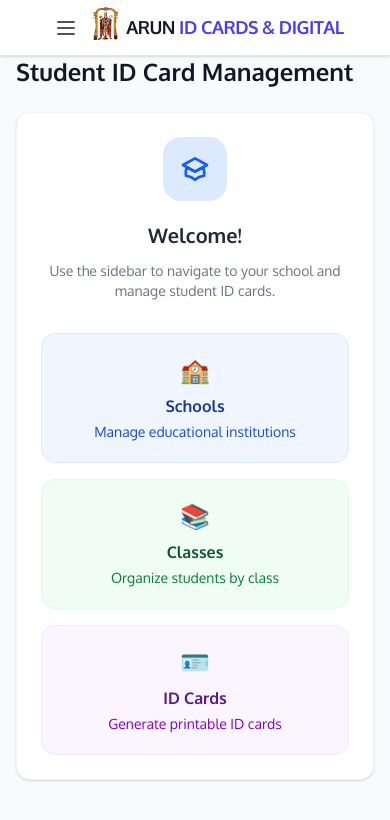
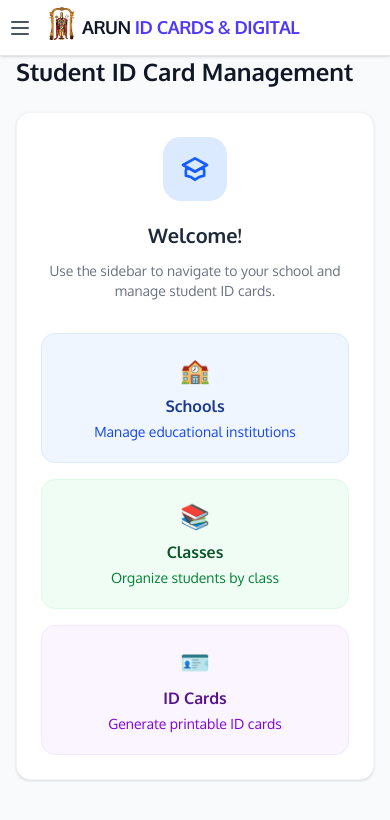
Before and after one commit to genial-mani/student-id-card-management, a Next.js app: page / in a window 390 px wide. Shown: the top 820 px of the page. Built offline with nearby package versions, Linux system fonts and the light colour scheme; no server answers; the database is empty.

Commit message:
added header

```diff
--- a/app/school/[id]/page.tsx
+++ b/app/school/[id]/page.tsx
@@ -471,7 +471,7 @@ export default function SchoolPage() {
                       />
                     </svg>
                     <span className="hidden sm:inline">View Credentials</span>
-                    <span className="sm:hidden">Creds</span>
+                    <span className="sm:hidden">Credentials</span>
                   </Button>
                 )}
 
--- a/components/Header.tsx
+++ b/components/Header.tsx
@@ -7,10 +7,10 @@ interface HeaderProps {
 
 export default function Header({ onMenuClick }: HeaderProps) {
   return (
-    <header className="lg:hidden fixed top-0 left-0 w-full h-14 bg-white border-b border-gray-200 flex items-center justify-center shadow-sm z-30">
+    <header className="lg:hidden fixed top-0 left-0 w-full h-14 bg-white border-b border-gray-200 flex items-center justify-start shadow-sm z-30">
       {/* Hamburger Icon (Left) */}
       <button
-        className=" left-4 p-2 text-gray-600 hover:bg-gray-100 rounded-md transition-colors"
+        className=" left-4 p-2 text-gray-600 hover:bg-gray-100 rounded-md transition-colors mr-0.5 sm:mr-3"
         aria-label="Open Sidebar"
         onClick={onMenuClick}
       >
```
